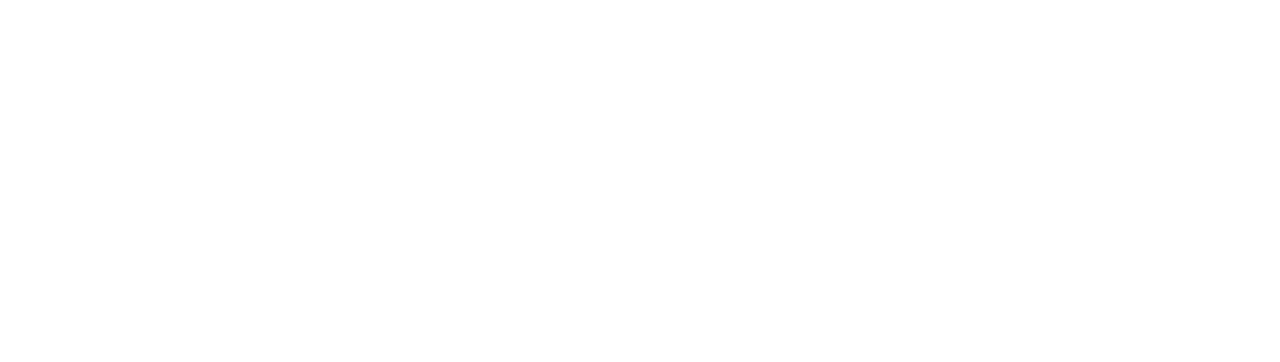
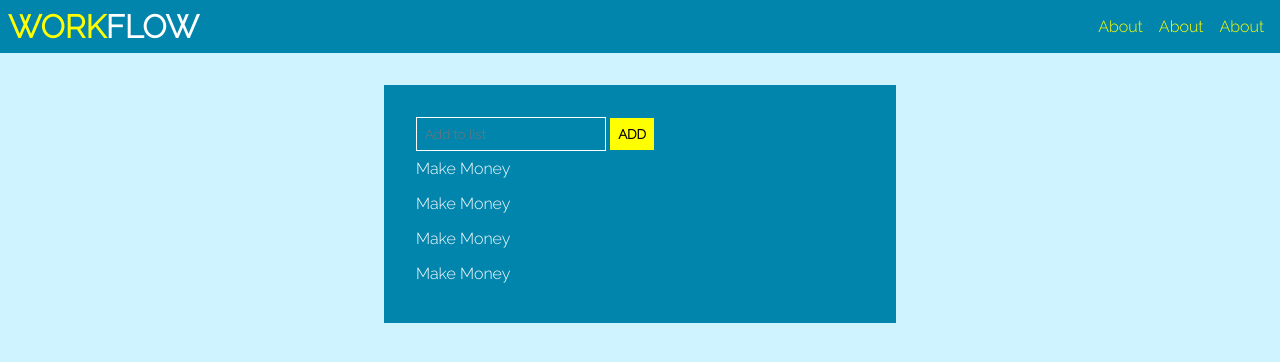
Before and after one commit to Hellie-tenny/workflow, a React (Create React App) app: page / in a window 1280 px wide. Shown: the top 362 px of the page. Built offline with nearby package versions, Linux system fonts and the light colour scheme.

Commit message:
Basic outline

```diff
--- a/src/App.css
+++ b/src/App.css
@@ -1 +1,59 @@
-/*# sourceMappingURL=App.css.map */
+@font-face {
+  font-family: raleway;
+  src: url("./fonts/Raleway-Light.ttf");
+}
+* {
+  margin: 0;
+  padding: 0;
+  box-sizing: border-box;
+  font-family: raleway;
+}
+
+.App {
+  background-color: rgb(208, 244, 255);
+  min-height: 100vh;
+}
+.App header {
+  padding: 0.5rem;
+  background-color: rgb(2, 133, 173);
+  display: flex;
+  justify-content: space-between;
+  align-items: center;
+}
+.App header .logo h1 span.work {
+  font-weight: 600;
+  color: yellow;
+}
+.App header .logo h1 span.flow {
+  color: #fff;
+}
+.App header nav a {
+  color: yellow;
+  padding: 0 0.5rem;
+}
+.App .container {
+  padding: 2rem;
+  background-color: rgb(2, 133, 173);
+  width: 40%;
+  margin: 2rem auto;
+  color: #fff;
+}
+.App .container form input[type=text] {
+  background-color: transparent;
+  padding: 0.5rem;
+  border: 1px solid #fff;
+  outline: none;
+  color: #fff;
+}
+.App .container form button {
+  background-color: yellow;
+  padding: 0.5rem;
+  border: none;
+  color: black;
+  font-weight: 600;
+  cursor: pointer;
+}
+.App .container ul li {
+  list-style: none;
+  padding: 0.5rem 0;
+}/*# sourceMappingURL=App.css.map */
--- a/src/App.js
+++ b/src/App.js
@@ -1,9 +1,12 @@
 import './App.css';
+import Header from './componets/Header';
+import Container from './componets/container';
 
 function App() {
   return (
     <div className="App">
-
+      <Header />
+      <Container />
     </div>
   );
 }
--- a/src/App.scss
+++ b/src/App.scss
@@ -0,0 +1,81 @@
+$primaryColor: rgb(2, 133, 173);
+$baseColor: rgb(208, 244, 255);
+$accentColor: yellow;
+
+@font-face {
+    font-family: raleway;
+    src: url('./fonts/Raleway-Light.ttf');
+}
+
+*{
+    margin: 0;
+    padding: 0;
+    box-sizing: border-box;
+    font-family: raleway;
+}
+
+.App{
+    background-color: $baseColor;
+    min-height: 100vh;
+
+    header{
+        padding: .5rem;
+        background-color: $primaryColor;
+        display: flex;
+        justify-content: space-between;
+        align-items: center;
+
+        .logo{
+            h1{
+                span.work{
+                    font-weight: 600;
+                    color: $accentColor;
+                }
+                span.flow{
+                    color: #fff;
+                }
+            }
+        }
+
+        nav{
+            a{
+                color: yellow;
+                padding: 0 .5rem;
+            }
+        }
+    }
+
+    .container{
+        padding: 2rem;
+        background-color: $primaryColor;
+        width: 40%;
+        margin: 2rem auto;
+        color: #fff;
+
+        form{
+            input[type="text"]{
+                background-color: transparent;
+                padding: .5rem;
+                border: 1px solid #fff;
+                outline: none;
+                color: #fff;
+            }
+
+            button{
+                background-color: $accentColor;
+                padding: .5rem;
+                border: none;
+                color: black;
+                font-weight: 600;
+                cursor: pointer;
+            }
+        }
+
+        ul{
+            li{
+                list-style: none;
+                padding:0.5rem 0;
+            }
+        }
+    }
+}
--- /dev/null
+++ b/src/componets/Header.js
@@ -0,0 +1,21 @@
+export default function Header() {
+    return (
+        <header>
+
+            <div className="logo">
+
+                <h1>
+                    <span className="work">WORK</span><span className="flow">FLOW</span>
+                </h1>
+
+            </div>
+
+            <nav>
+                <a>About</a>
+                <a>About</a>
+                <a>About</a>
+            </nav>
+
+        </header>
+    );
+}
--- /dev/null
+++ b/src/componets/container.js
@@ -0,0 +1,41 @@
+import { useState } from "react";
+
+export default function Container() {
+
+    const [todos, setToDos] = useState(
+        [
+            {
+                id: 1,
+                title: "Make Money"
+            },
+            {
+                id: 1,
+                title: "Make Money"
+            },
+            {
+                id: 1,
+                title: "Make Money"
+            },
+            {
+                id: 1,
+                title: "Make Money"
+            }
+        ]
+    );
+
+
+    return (
+        <div className="container">
+
+            <form>
+                <input type="text" placeholder="Add to list" /> <button>ADD</button>
+            </form>
+
+            <ul>
+                {todos.map(todo => (
+                    <li>{todo.title}</li>
+                ))}
+            </ul>
+        </div>
+    );
+}
```
Also changed, not shown: src/fonts/Raleway-Light.ttf (added), 1 other file (tests, documents, lock files or other folders).
